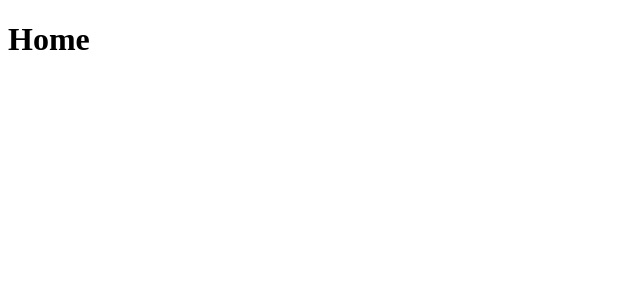
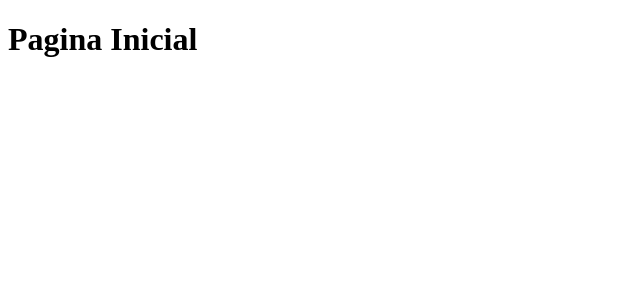
Before and after one commit to hssilva/ideia-unica, a Next.js app: page / in a window 1280 px wide. Shown: the top 300 px of the page, without its empty margins (0-640 px from the left). Built offline with nearby package versions, Linux system fonts and the light colour scheme.

Commit message:
nova chamada na home

```diff
--- a/pages/index.js
+++ b/pages/index.js
@@ -1,5 +1,5 @@
 function Home() {
-    return <h1>Home</h1>
+    return <h1>Pagina Inicial</h1>
 }
 
 export default Home
```
